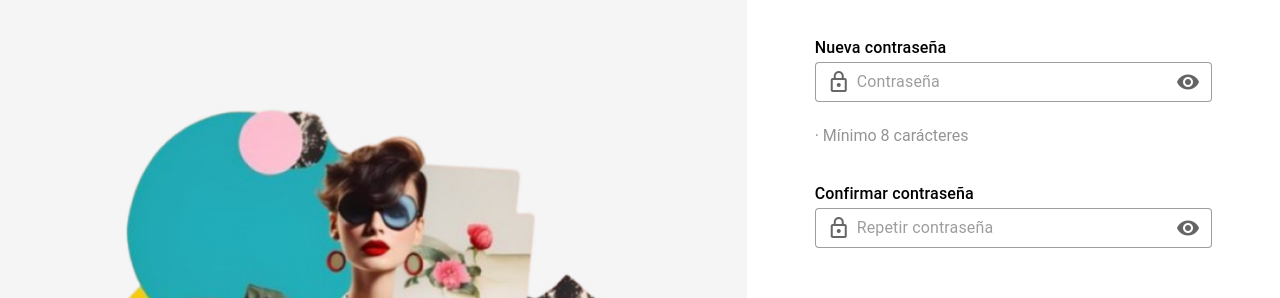
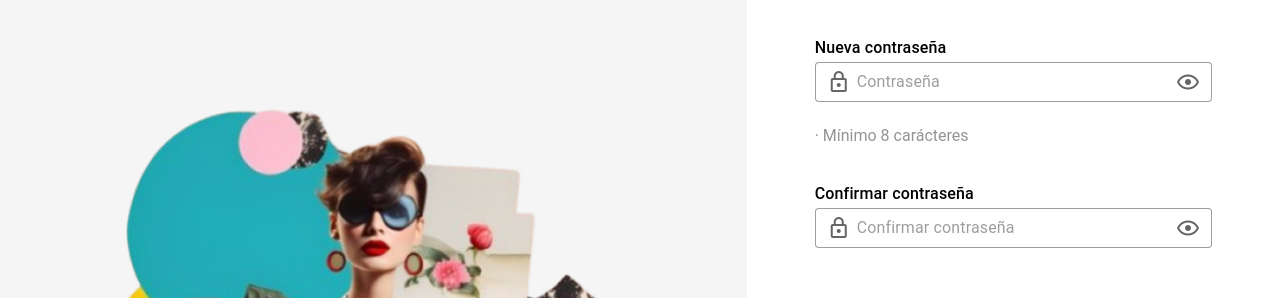
Before and after one commit to JoksanBahena/CARSISHOP-UI, a Vue app: page /forgotPasswordConfirm in a window 1280 px wide. Shown: the part 191-489 px from the top of the page. Built offline with nearby package versions, Linux system fonts and the light colour scheme.

Commit message:
[MODIFY] estandarización del input contraseña en login, register y forgot password

```diff
--- a/src/views/auth/ForgotPasswordConfirmView.vue
+++ b/src/views/auth/ForgotPasswordConfirmView.vue
@@ -23,13 +23,15 @@
         <div class="mb-8">
           <div class="text-subtitle-1 font-weight-medium">Nueva contraseña</div>
           <v-text-field
-            :append-inner-icon="visible ? 'mdi-eye-off' : 'mdi-eye'"
-            :type="visible ? 'text' : 'password'"
+            :append-inner-icon="
+              pass_visible ? 'mdi-eye-off-outline' : 'mdi-eye-outline'
+            "
+            :type="pass_visible ? 'text' : 'password'"
             density="compact"
             placeholder="Contraseña"
             prepend-inner-icon="mdi-lock-outline"
             variant="outlined"
-            @click:append-inner="visible = !visible"
+            @click:append-inner="pass_visible = !pass_visible"
           />
           <p
             class=""
@@ -45,13 +47,15 @@
             Confirmar contraseña
           </div>
           <v-text-field
-            :append-inner-icon="visible ? 'mdi-eye-off' : 'mdi-eye'"
-            :type="visible ? 'text' : 'password'"
+            :append-inner-icon="
+              confirm_visible ? 'mdi-eye-off-outline' : 'mdi-eye-outline'
+            "
+            :type="confirm_visible ? 'text' : 'password'"
             density="compact"
-            placeholder="Repetir contraseña"
+            placeholder="Confirmar contraseña"
             prepend-inner-icon="mdi-lock-outline"
             variant="outlined"
-            @click:append-inner="visible = !visible"
+            @click:append-inner="confirm_visible = !confirm_visible"
           />
         </div>
 
@@ -75,7 +79,8 @@ import AuthLayout from "@/layouts/auth/AuthLayout.vue";
 import Colors from "@/utils/Colors.js";
 import { ref } from "vue";
 
-const visible = ref(false);
+const pass_visible = ref(false);
+const confirm_visible = ref(false);
 
 const colors = {
   primary: Colors.cs_primary,
--- a/src/views/auth/RegisterView.vue
+++ b/src/views/auth/RegisterView.vue
@@ -134,7 +134,7 @@
               <v-col>
                 <div class="mb-1">
                   <div class="text-subtitle-1 font-weight-medium">
-                    Número interior
+                    Núm. Exterior
                   </div>
                   <v-text-field
                     density="compact"
@@ -147,7 +147,7 @@
               <v-col>
                 <div class="mb-1">
                   <div class="text-subtitle-1 font-weight-medium">
-                    Número exterior
+                    Núm. Interior
                   </div>
                   <v-text-field
                     density="compact"
@@ -176,20 +176,30 @@
             <div class="mb-1">
               <div class="text-subtitle-1 font-weight-medium">Contraseña</div>
               <v-text-field
+                :append-inner-icon="
+                  pass_visible ? 'mdi-eye-off-outline' : 'mdi-eye-outline'
+                "
+                :type="pass_visible ? 'text' : 'password'"
                 density="compact"
-                placeholder="••••••••"
-                prepend-inner-icon="mdi-email-outline"
+                placeholder="Contraseña"
+                prepend-inner-icon="mdi-lock-outline"
                 variant="outlined"
+                @click:append-inner="pass_visible = !pass_visible"
               />
 
               <div class="text-subtitle-1 font-weight-medium">
                 Confirmar contraseña
               </div>
               <v-text-field
+                :append-inner-icon="
+                  confirm_visible ? 'mdi-eye-off-outline' : 'mdi-eye-outline'
+                "
+                :type="confirm_visible ? 'text' : 'password'"
                 density="compact"
-                placeholder="••••••••"
-                prepend-inner-icon="mdi-email-outline"
+                placeholder="Confirmar contraseña"
+                prepend-inner-icon="mdi-lock-outline"
                 variant="outlined"
+                @click:append-inner="confirm_visible = !confirm_visible"
               />
             </div>
           </v-window-item>
@@ -259,6 +269,9 @@ import AuthLayout from "@/layouts/auth/AuthLayout.vue";
 import Colors from "@/utils/Colors.js";
 import { ref, computed } from "vue";
 
+const pass_visible = ref(false);
+const confirm_visible = ref(false);
+
 const colors = {
   primary: Colors.cs_primary,
   primary_dark: Colors.cs_primary_dark,
```
